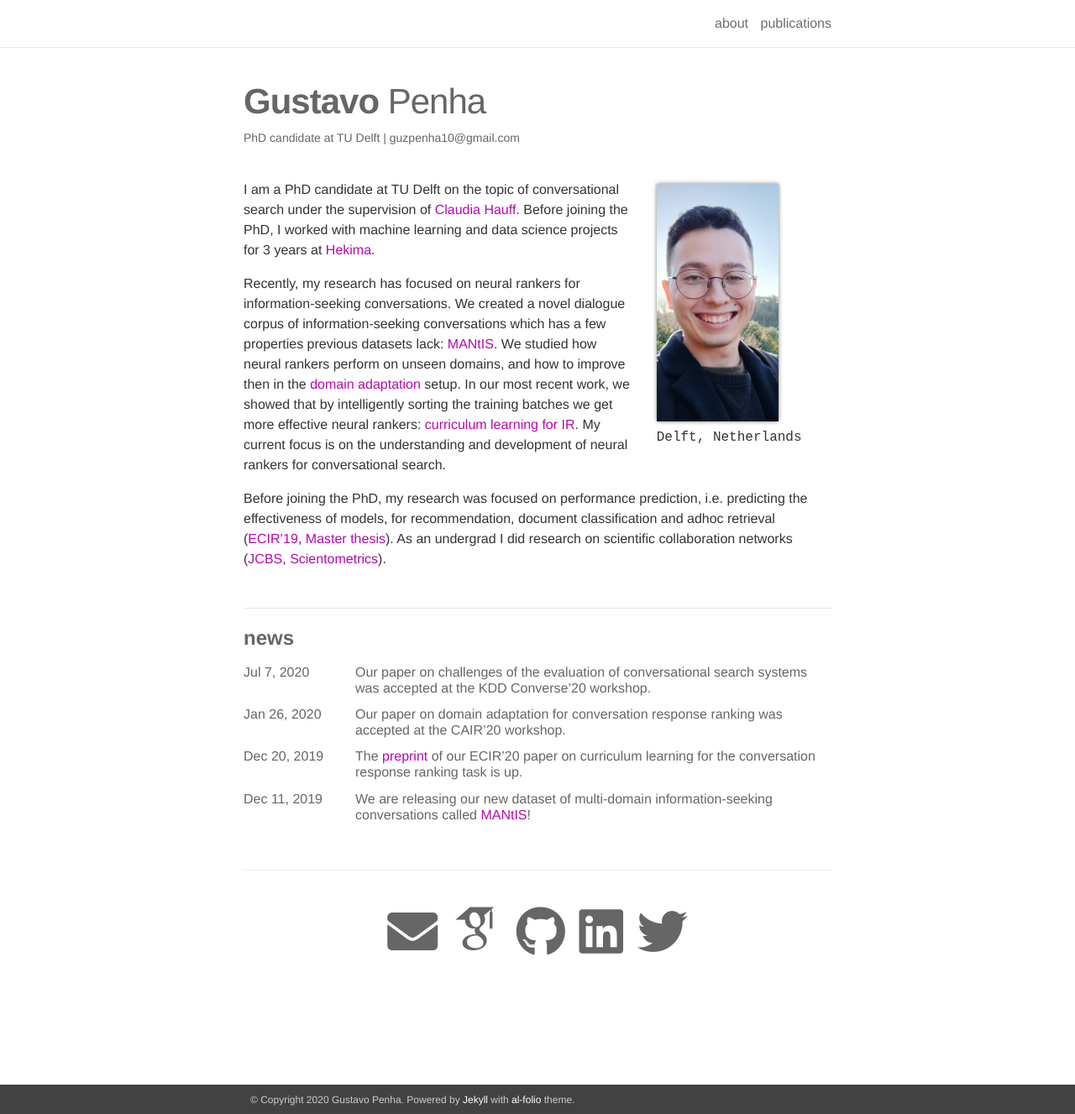
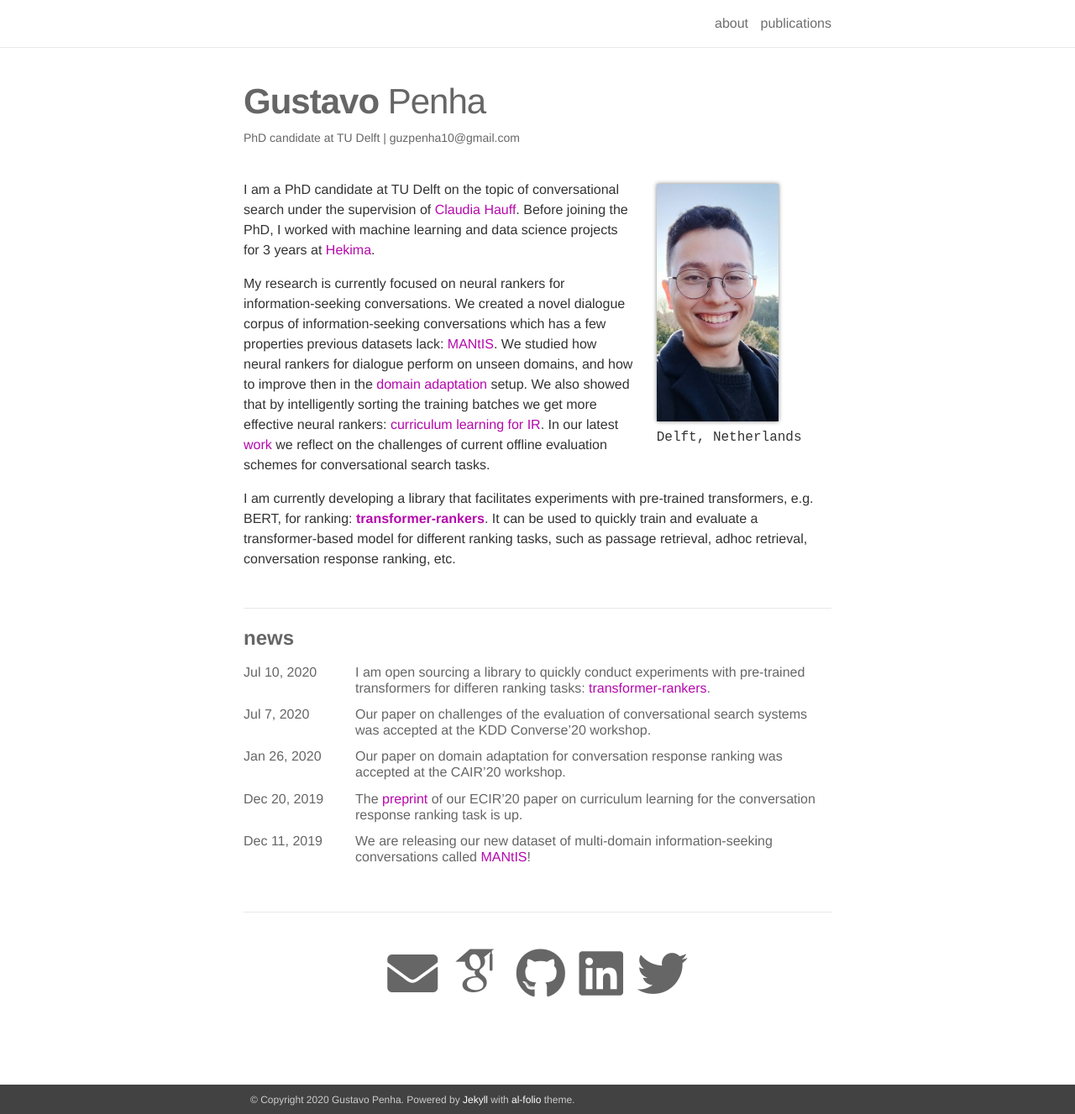
Before and after one commit to Guzpenha/guzblog_old, a Jekyll site: the page built from _pages/about.md, in a window 1280 px wide and 1327 px high. Shown: the whole window at 84% size. Built offline with Jekyll 4.4.1, drawn with Linux system fonts in a browser that asks for light colours; nearby versions of some CDN libraries; some web fonts are replaced.

Commit message:
Adding transformer-rankers

```diff
--- a/_pages/about.md
+++ b/_pages/about.md
@@ -20,6 +20,8 @@ I am a PhD candidate at TU Delft on the topic of  conversational search under th
 
 <!-- I have BSc and MSc degrees from the Department of Computer Science (DCC) of UFMG - under the supervision of [Rodrygo Santos](https://homepages.dcc.ufmg.br/~rodrygo/){:target="_blank"} -->
 
-Recently, my research has focused on neural rankers for information-seeking conversations. We created a novel dialogue corpus of information-seeking conversations which has a few properties previous datasets lack: [MANtIS](https://guzpenha.github.io/MANtIS/){:target="_blank"}. We studied how neural rankers perform on unseen domains, and how to improve then in the [domain adaptation](https://drive.google.com/file/d/1dj1MvtFju3RHako7l-avoXQsCT-6vc8V/view){:target="_blank"} setup. In our most recent work, we showed that by intelligently sorting the training batches we get more effective neural rankers: [curriculum learning for IR](https://arxiv.org/abs/1912.08555){:target="_blank"}. My current focus is on the understanding and development of neural rankers for conversational search.
+My research is currently focused on neural rankers for information-seeking conversations. We created a novel dialogue corpus of information-seeking conversations which has a few properties previous datasets lack: [MANtIS](https://guzpenha.github.io/MANtIS/){:target="_blank"}. We studied how neural rankers for dialogue perform on unseen domains, and how to improve then in the [domain adaptation](https://guzpenha.github.io/guzblog/assets/pdf/Domain_Adaptation_for_CRR_CAIR20.pdf){:target="_blank"} setup. We also showed that by intelligently sorting the training batches we get more effective neural rankers: [curriculum learning for IR](https://arxiv.org/abs/1912.08555){:target="_blank"}.  In our latest [work](https://guzpenha.github.io/guzblog/assets/pdf/Challenges_CONVERSE20.pdf){:target="_blank"} we reflect on the challenges of current offline evaluation schemes for conversational search tasks.
 
-Before joining the PhD, my research was focused on performance prediction, i.e. predicting the effectiveness of models, for recommendation, document classification and adhoc retrieval ([ECIR'19](https://homepages.dcc.ufmg.br/~rodrygo/wp-content/papercite-data/pdf/penha2019ecir.pdf), [Master thesis](https://drive.google.com/file/d/1ScGA8EASeQbJvOLXJTBY77_zJNF0kspx/view)). As an undergrad I did research on scientific collaboration networks ([JCBS](https://link.springer.com/content/pdf/10.1186%2Fs13173-017-0059-6.pdf), [Scientometrics](https://dl.acm.org/doi/10.1007/s11192-016-1901-x])).
+ I am currently developing a library that facilitates experiments with pre-trained transformers, e.g. BERT, for ranking: [**transformer-rankers**](https://guzpenha.github.io/transformer_rankers/){:target="_blank"}. It can be used to quickly train and evaluate a transformer-based model for different ranking tasks, such as passage retrieval, adhoc retrieval, conversation response ranking, etc.
+
+<!-- Before joining the PhD, my research was focused on performance prediction, i.e. predicting the effectiveness of models, for recommendation, document classification and adhoc retrieval ([ECIR'19](https://homepages.dcc.ufmg.br/~rodrygo/wp-content/papercite-data/pdf/penha2019ecir.pdf), [Master thesis](https://drive.google.com/file/d/1ScGA8EASeQbJvOLXJTBY77_zJNF0kspx/view)). As an undergrad I did research on scientific collaboration networks ([JCBS](https://link.springer.com/content/pdf/10.1186%2Fs13173-017-0059-6.pdf), [Scientometrics](https://dl.acm.org/doi/10.1007/s11192-016-1901-x])). -->
--- a/_pages/publications.md
+++ b/_pages/publications.md
@@ -12,7 +12,7 @@ description: Publications in reversed chronological order.
 * **Gustavo Penha**, Claudia Hauff. _Domain Adaptation for Conversation Response Ranking_ CAIR Workshop [[preprint](https://guzpenha.github.io/guzblog/assets/pdf/Domain_Adaptation_for_CRR_CAIR20.pdf){:target="_blank"}] [[code](https://github.com/Guzpenha/DomainRegularizedDeepMatchingNetworks){:target="_blank"}]
 [[slides](https://docs.google.com/presentation/d/1PBsutHILQw5nNp_xefhW_gGTEJnEkhve2rdAZgZiCNk/edit#slide=id.g6fd1f3fd33_0_673){:target="_blank"}]
 
-* **Gustavo Penha**, Claudia Hauff. _Curriculum Learning Strategies for IR: An Empirical Study on Conversation Response Ranking._ ECIR [[preprint](https://arxiv.org/abs/1912.08555){:target="_blank"}] [[code](https://github.com/Guzpenha/transformers_cl){:target="_blank"}]
+* **Gustavo Penha**, Claudia Hauff. _Curriculum Learning Strategies for IR._ ECIR [[preprint](https://arxiv.org/abs/1912.08555){:target="_blank"}] [[code](https://github.com/Guzpenha/transformers_cl){:target="_blank"}]
 
 
 <h3 class="year">2019</h3>
```
Also changed, not shown: _news/announcement_5.md (added, +7 -0 lines).
